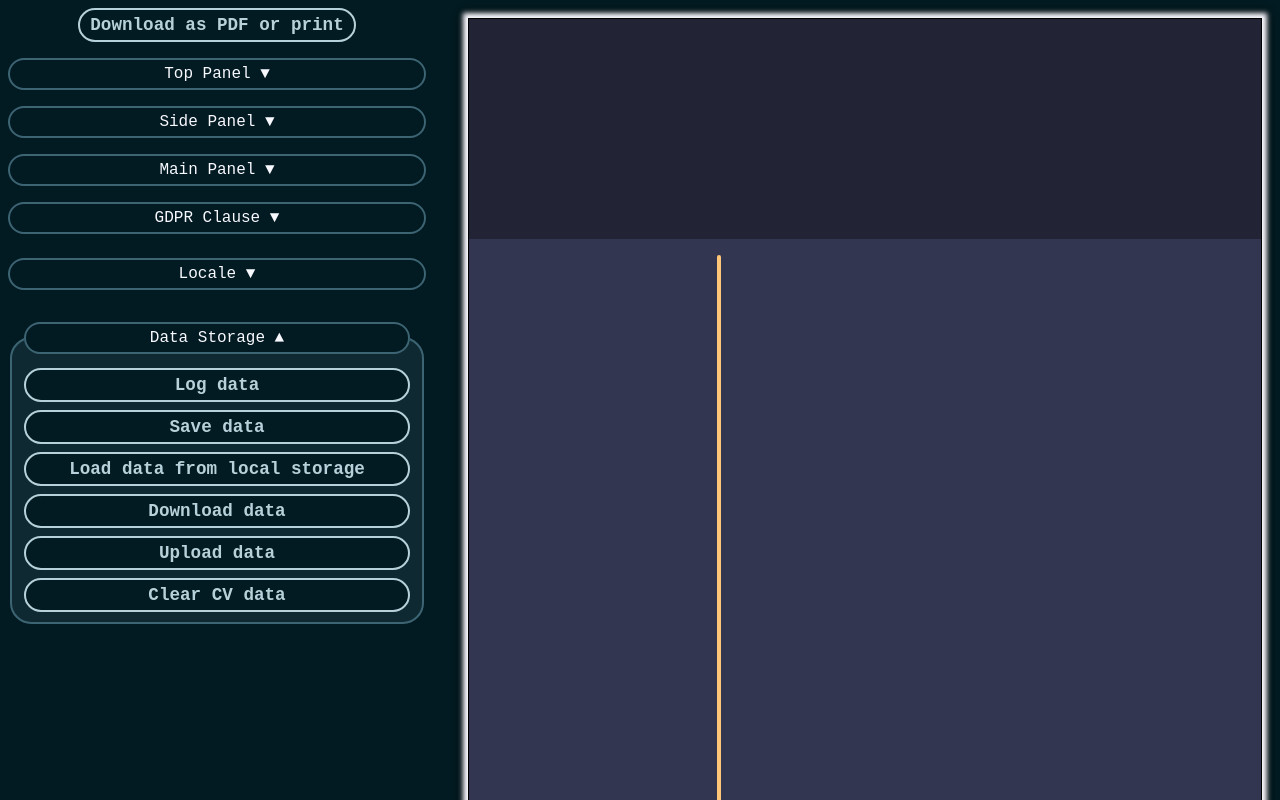
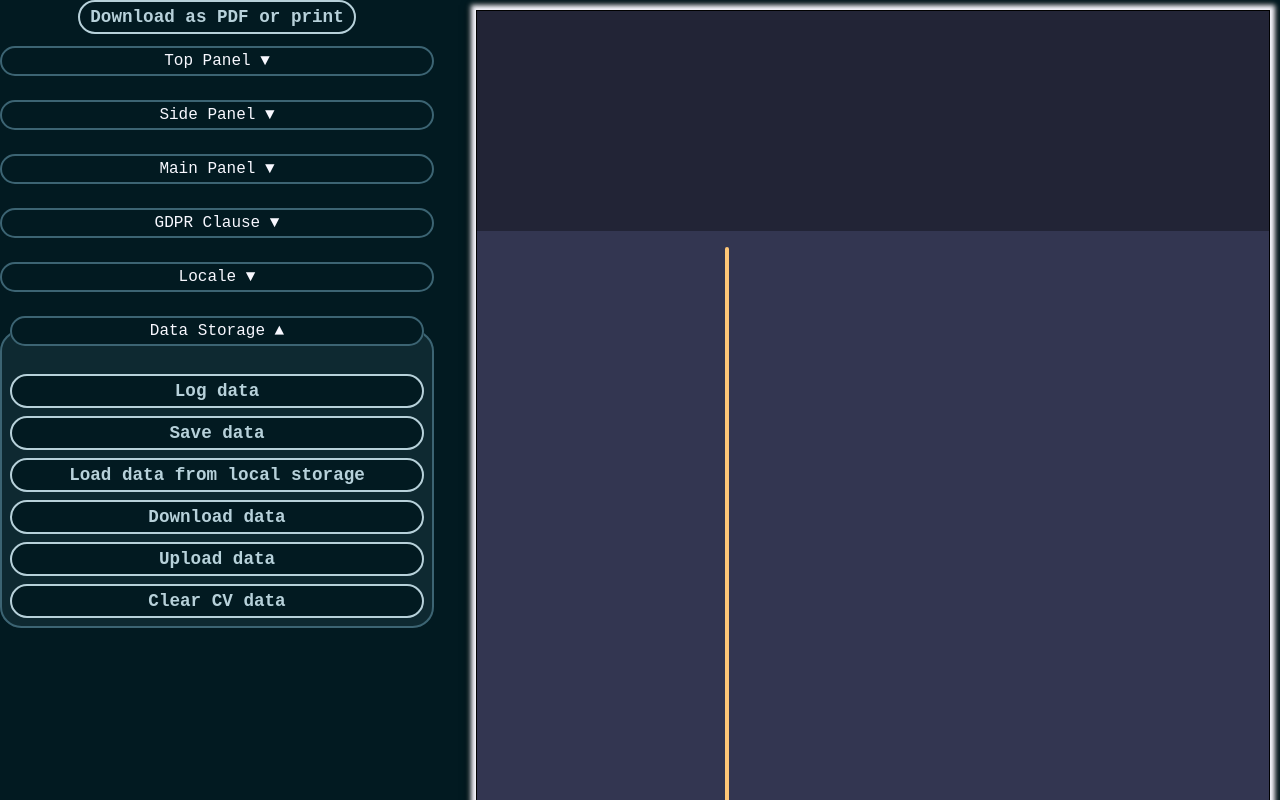
Before and after one commit to Anastazy6/React-Course, a React (Vite) app in the folder CVCreator/: page / in a window 1280 px wide. Shown: the top 800 px of the page. Built offline with nearby package versions, Linux system fonts and the light colour scheme.

Commit message:
Major fieldset style fix

```diff
--- a/CVCreator/src/styles/includes/CVForm/cvform.scss
+++ b/CVCreator/src/styles/includes/CVForm/cvform.scss
@@ -2,7 +2,12 @@
 @import "./fieldset.scss";
 @import "./form-controls.scss";
 
+#cv-form {
+  display: flex;
+  flex-direction: column;
+  align-items: stretch;
 
+}
 
 #user-input-zone {
   min-width: 25rem;
@@ -45,14 +50,6 @@
   }
 }
 
-
-.break-line-label {
-  white-space: pre-wrap;
-  max-width: 30rem;
-  display: flex;
-
-  align-items: end;
-}
 
 #storage-buttons {
   display: flex;
@@ -129,7 +126,6 @@
 
 label {
   margin-top: 0.5rem;
-  display: flex;
   min-width: 35%;
   input {
     flex-shrink: 1;
@@ -142,8 +138,10 @@
 }
 
 .section-management {
-  padding-bottom: 2.5rem;
+  padding-bottom: 0.5rem;
+  margin-bottom: 1rem;
   display: flex;
+  border-bottom: 1px solid $lleuad;
   align-self: center;
   flex-direction: column;
 
@@ -153,6 +151,7 @@
 }
 
 .management-buttons {
+  align-items: center;
   display: flex;
   justify-content: center;
   flex-direction: row;
--- a/CVCreator/src/styles/includes/CVForm/fieldset.scss
+++ b/CVCreator/src/styles/includes/CVForm/fieldset.scss
@@ -1,29 +1,6 @@
 @import '../variables.scss';
 
-.fieldset-wrapper {
-  display: flex;
-  flex-flow: column;
-  background-color: $lleuad-20p;
-  border: 2px solid $lleuad;
-  border-radius: 21.37px;
-  margin-top: 2rem;
-  width: 100%;
-  &:hover {
-    border-color: $lleuad-lawn;
-  }
 
-  > button {
-    align-items: center;
-    width: 100%;
-  }
-
-  .fieldset-toggle {
-
-    &::after {
-      content: '   ▲';
-    }
-  }
-}
 
 legend {
   display: block;
@@ -33,25 +10,9 @@
   width: 100%;
   text-align: center;
   padding: 5px 10px;
-  margin-top: 1rem;
+  margin: inherit;
 }
 
-// fieldset {
-//   width: 100%;
-//   border: none;
-//   display: flex;
-//   flex-direction: column;
-//   justify-content: center;
-//   margin-bottom: 1rem;
-//   padding: 0.5rem;
-
-//   label {
-//     display: flex;
-//     flex-flow: row;
-//     justify-content: space-between;
-//     margin-top: rem;
-//   }
-// }
 
 fieldset {
   display: flex;
@@ -59,7 +20,9 @@
   background-color: $lleuad-20p;
   border: 2px solid $lleuad;
   border-radius: 21.37px;
-  margin-top: 2rem;
+  margin: 0.75rem 0;
+  padding: 0.5rem;
+  transition: margin 0ms;
 
   &:hover {
     border-color: $lleuad-lawn;
@@ -76,6 +39,7 @@
     margin-top: rem;
   }
 }
+
 
 .closed-fieldset {
 
@@ -119,13 +83,16 @@
 /* hides the fieldset except its legend */
 .closed-fieldset {
   display: contents;
-  transition: test;
+  transition: margin-top 0ms;
   * {
-    display: none;
+    display: none !important; // !important is required to actually fully hide the
+                              // elements AND not show any extra empty space
   }
 
+
   legend {
-    display: block;
+    display: block !important; // the !important above hides the legend as well,
+                               //   so this one is needed to override it
 
     &::after {
       content: '   ▼'
@@ -139,8 +106,11 @@
 
 .break-line-label {
   white-space: pre-wrap;
-  max-width: 30rem;
   display: flex;
+  flex: 0 0 70%;
+  align-items: end;
 
-  align-items: end;
+  input {
+    flex: 0 0 30%;
+  }
 }
--- /dev/null
+++ b/CVCreator/src/styles/reset.scss
@@ -0,0 +1,48 @@
+/* http://meyerweb.com/eric/tools/css/reset/
+   v2.0 | 20110126
+   License: none (public domain)
+*/
+
+html, body, div, span, applet, object, iframe,
+h1, h2, h3, h4, h5, h6, p, blockquote, pre,
+a, abbr, acronym, address, big, cite, code,
+del, dfn, em, img, ins, kbd, q, s, samp,
+small, strike, strong, sub, sup, tt, var,
+b, u, i, center,
+dl, dt, dd, ol, ul, li,
+fieldset, form, label, legend,
+table, caption, tbody, tfoot, thead, tr, th, td,
+article, aside, canvas, details, embed,
+figure, figcaption, footer, header, hgroup,
+menu, nav, output, ruby, section, summary,
+time, mark, audio, video {
+	margin: 0;
+	padding: 0;
+	border: 0;
+	font-size: 100%;
+	font: inherit;
+	vertical-align: baseline;
+}
+/* HTML5 display-role reset for older browsers */
+article, aside, details, figcaption, figure,
+footer, header, hgroup, menu, nav, section {
+	display: block;
+}
+body {
+	line-height: 1;
+}
+ol, ul {
+	list-style: none;
+}
+blockquote, q {
+	quotes: none;
+}
+blockquote:before, blockquote:after,
+q:before, q:after {
+	content: '';
+	content: none;
+}
+table {
+	border-collapse: collapse;
+	border-spacing: 0;
+}
--- a/CVCreator/src/styles/styles.scss
+++ b/CVCreator/src/styles/styles.scss
@@ -1,3 +1,5 @@
+@import './reset.scss';
+
 * {
   box-sizing: border-box;
   font-family: 'Courier New', Consolas, 'Times New Roman', Times, serif;
```
